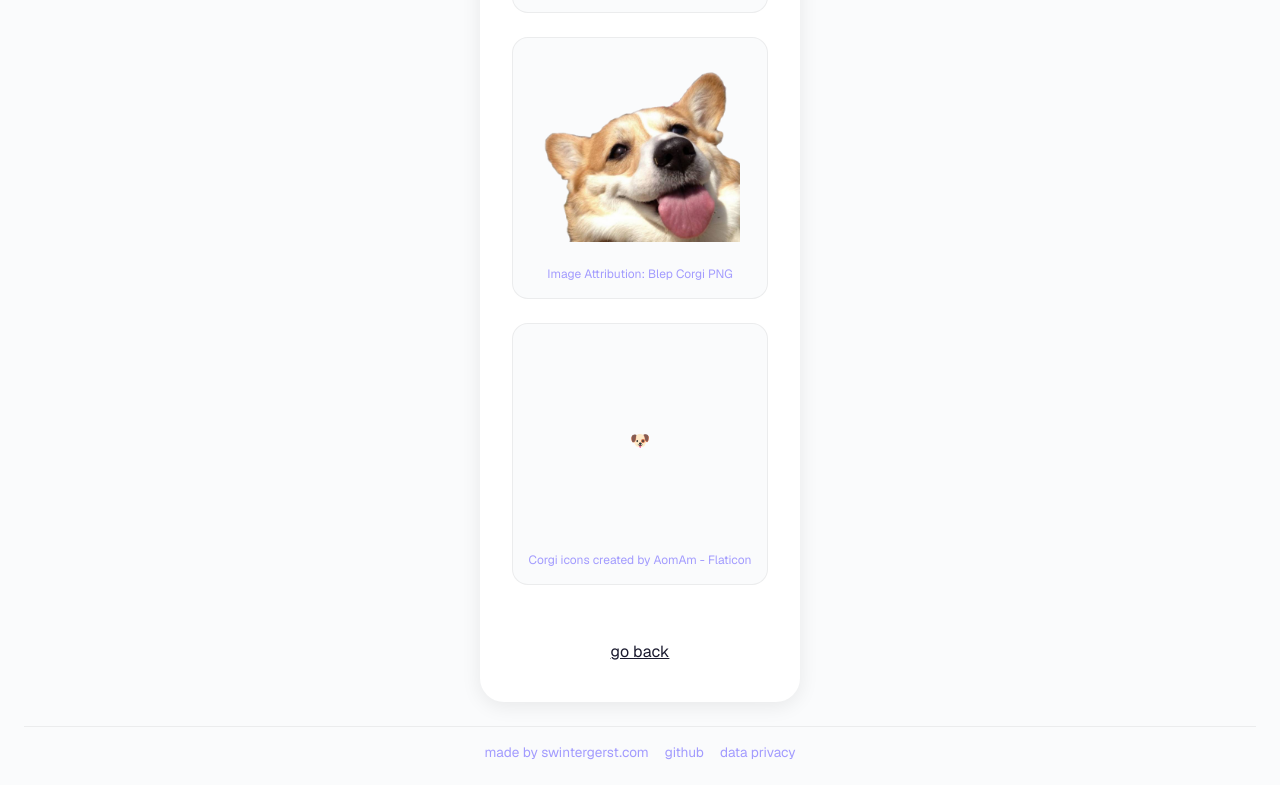
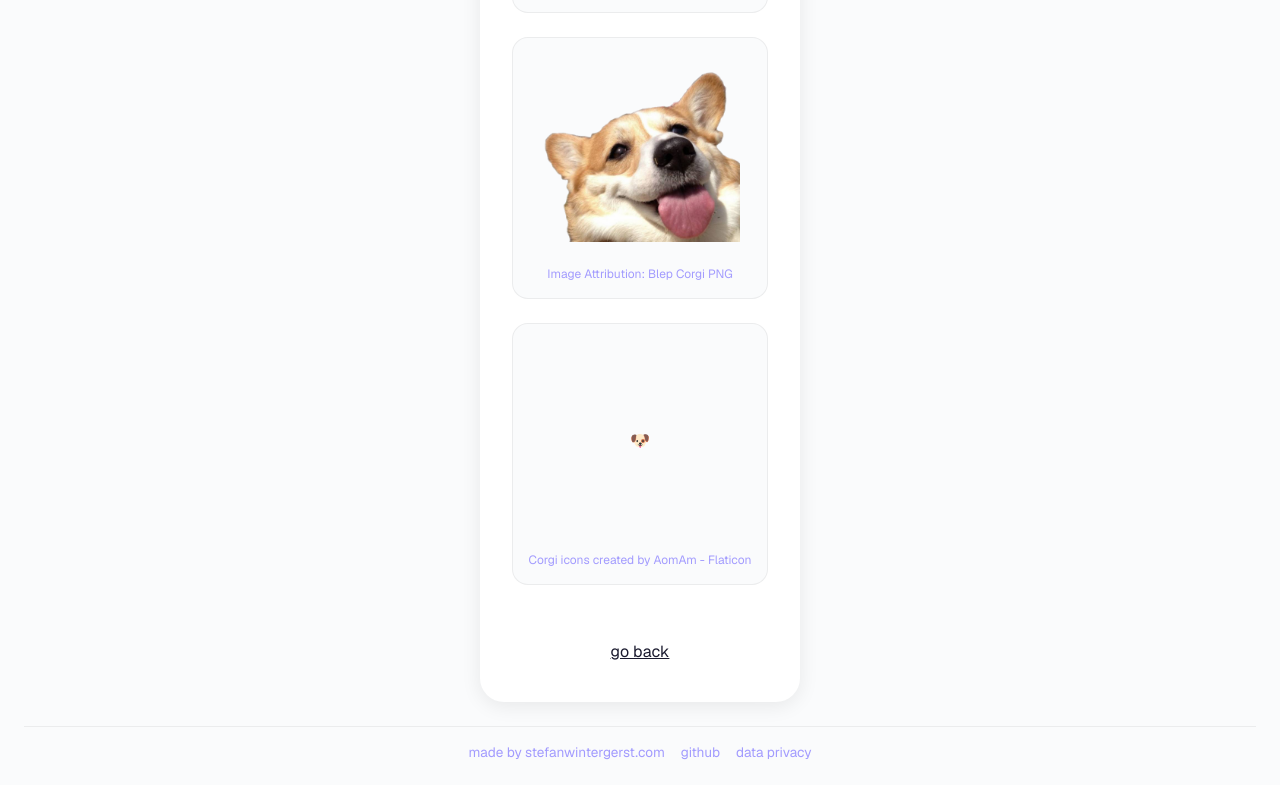
Before and after one commit to StefanWin/estimation-corgi, a Next.js app: page /meta in a window 1280 px wide. Shown: the part 1338-2123 px from the top of the page. Built offline with nearby package versions, Linux system fonts and the light colour scheme; no server answers.

Commit message:
fix author link

```diff
--- a/src/app/layout.tsx
+++ b/src/app/layout.tsx
@@ -24,7 +24,7 @@ export const metadata: Metadata = {
 		template: '%s | estimation corgi',
 	},
 	description: 'properly estimate your tasks with the help of a corgi',
-	creator: 'swintergerst.com',
+	creator: 'stefanwintergerst.com',
 	keywords: [
 		'estimation',
 		'task estimation',
@@ -35,7 +35,7 @@ export const metadata: Metadata = {
 		'scrum',
 		'planning',
 	],
-	authors: [{ name: 'swintergerst.com', url: 'https://swintergerst.com' }],
+	authors: [{ name: 'stefanwintergerst.com', url: 'https://stefanwintergerst.com' }],
 	applicationName: 'estimation corgi',
 	category: 'Developer Tools',
 	robots: {
--- a/src/components/footer/index.tsx
+++ b/src/components/footer/index.tsx
@@ -9,11 +9,11 @@ export const Footer: FC = () => {
 		<footer className={styles.footer}>
 			<Link
 				prefetch={false}
-				href="https://swintergerst.com"
+				href="https://stefanwintergerst.com"
 				target="_blank"
 				rel="noopener noreferrer"
 			>
-				made by swintergerst.com
+				made by stefanwintergerst.com
 			</Link>
 			<Link
 				prefetch={false}
```
Also changed, not shown: 2 other files (tests, documents, lock files or other folders).
